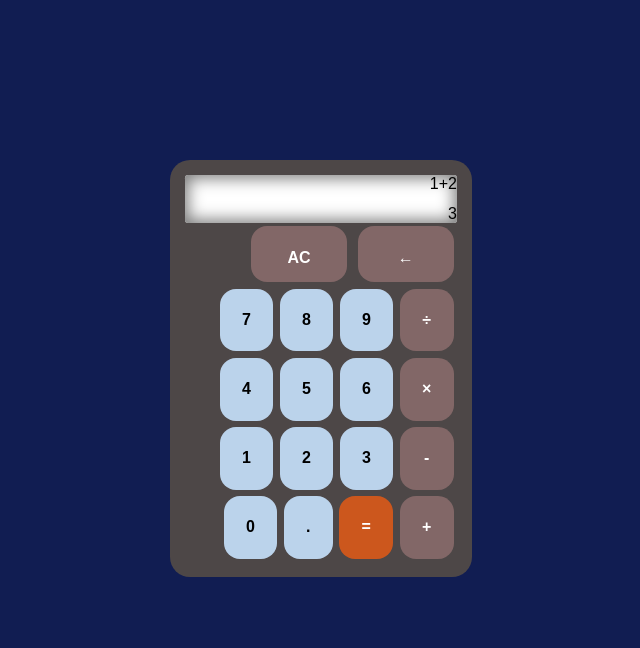
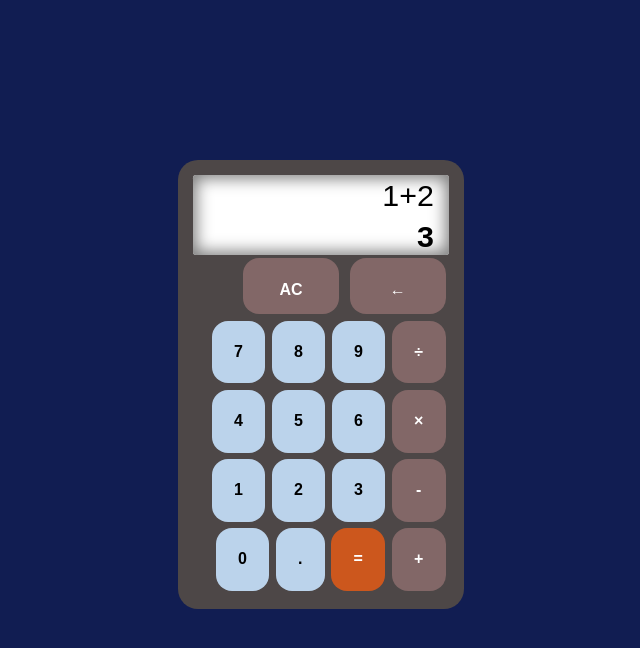
Before and after one commit to Bene-33/Calculator-JS, a plain HTML site: page index.html in a window 1280 px wide. Shown: the whole page, without its empty margins (319-959 px from the left). Drawn offline with Linux system fonts and the light colour scheme.

Commit message:
polished display input

```diff
--- a/index.html
+++ b/index.html
@@ -12,7 +12,7 @@
         <div id = "calculator">
             <div id = "display">
                 <div class = "displayInput" id = inputDisplay>1+2</div>
-                <div class = "displayInput" id = solutionDispylay>3</div>
+                <div class = "displayInput" id = solutionDisplay>3</div>
             </div>
             <div id = "controls">
                 <div id = "calculatorTop">
--- a/style.css
+++ b/style.css
@@ -13,7 +13,7 @@ body{
 #calculator{
     display:flex;
     flex-direction: column;
-    width: 17em;
+    width: 16em;
     align-self: center;
     background-color: #4d4747;
     padding: 15px;
@@ -22,7 +22,7 @@ body{
 
 #display{
     background-color: #ffffff;
-    height: 3em;
+    height: 5em;
     border-radius: 0.2em;
     display: flex;
     flex-direction: column;
@@ -87,3 +87,12 @@ button{
     background-color: #826767;
     color: #ffffff;
 }
+
+.displayInput{
+    margin: 0.1em 0.5em;
+    font-size: 1.9em;
+}
+
+#solutionDisplay{
+    font-weight: bold;
+}
```
